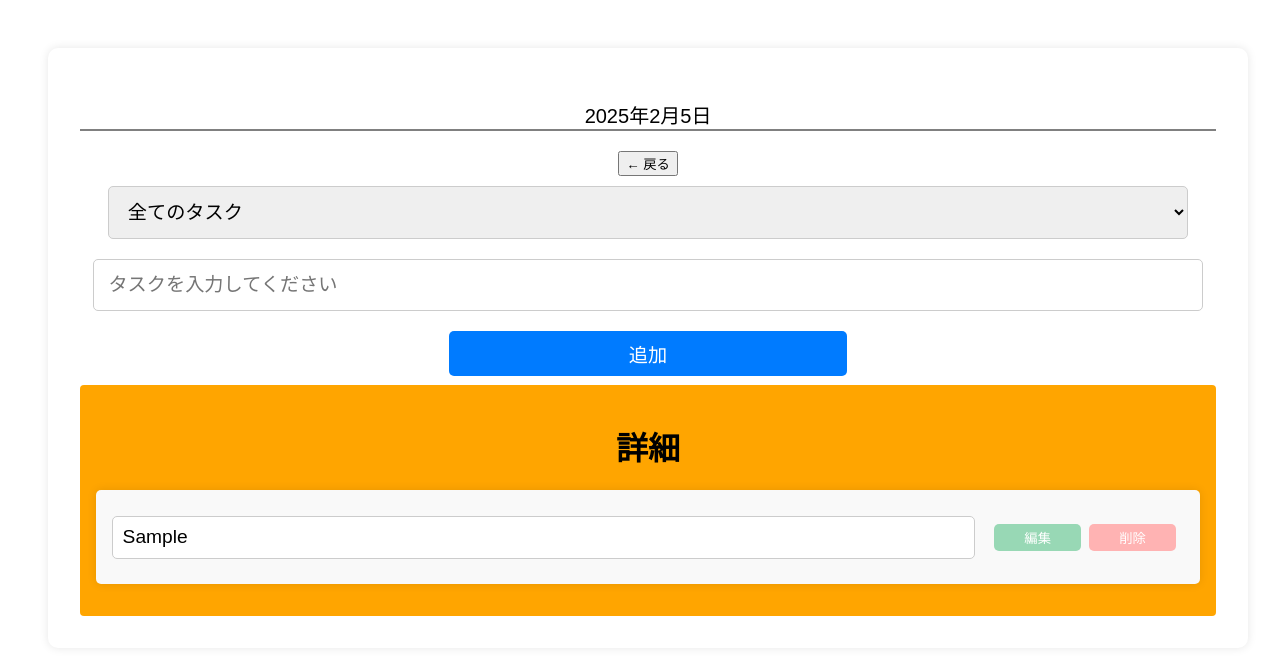
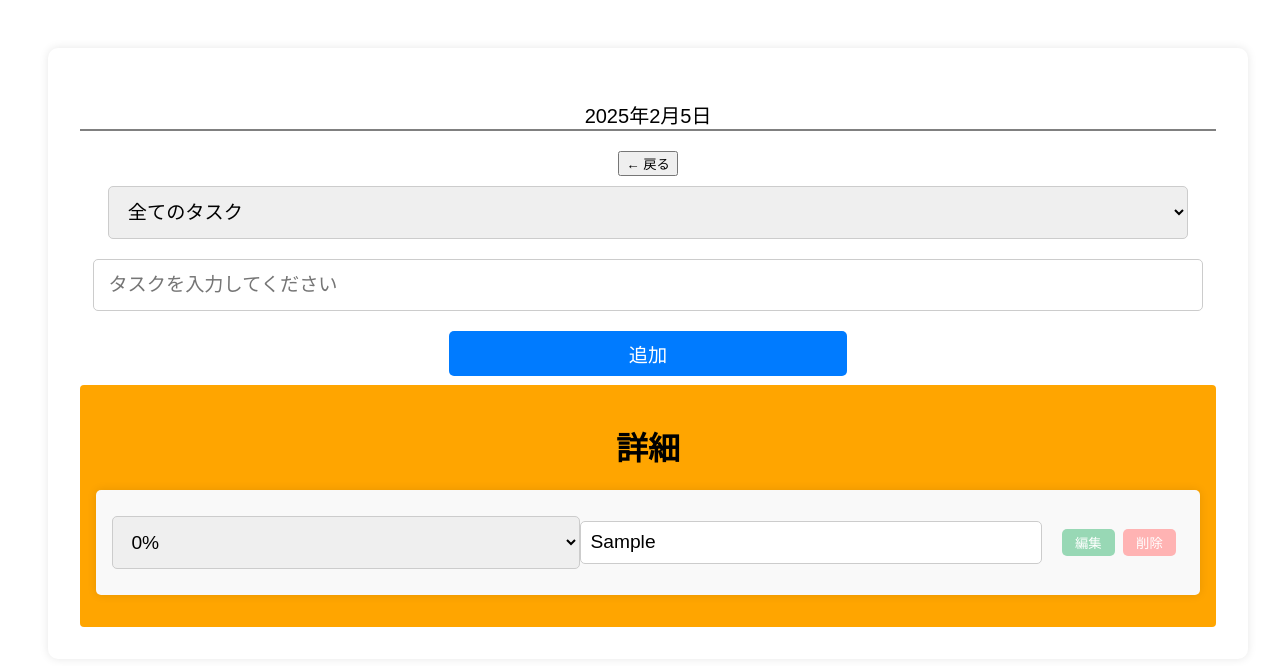
Before and after one commit to Takahiro920615/to_do_listB, a React (Vite) app in the folder vite-project/: page /todos in a window 1280 px wide. Both pictures are taken after typing "Sample" into the empty fields and a click on the button "追加". Shown: the top 666 px of the page. Built offline with nearby package versions, Linux system fonts and the light colour scheme.

Commit message:
progress.tsx作成

```diff
--- /dev/null
+++ b/vite-project/src/components/progress.tsx
@@ -0,0 +1,25 @@
+import React from 'react';
+
+ interface ProgressSelectProps {
+  value: number;
+  onChange: (value: number) => void;
+ }
+
+ const ProgressSelect: React.FC<ProgressSelectProps> = ({value, onChange}) => {
+  const progressOptions = [0,10,20,30,40,50,60,70,80,90,100];
+
+  return (
+    <select
+      value={value}
+      onChange={(e) => onChange(Number(e.target.value))}
+    >
+      {progressOptions.map((progress) => (
+        <option key={progress} value={progress}>
+          {progress}%
+        </option>
+      ))}
+    </select>
+  );
+};
+
+export default ProgressSelect;
--- a/vite-project/src/components/todos/index.tsx
+++ b/vite-project/src/components/todos/index.tsx
@@ -2,6 +2,7 @@ import React, { useState, useEffect } from 'react';
 import localforage from 'localforage';
 import { useNavigate } from 'react-router-dom';
 import DateDisplay from '../date'
+import ProgressSelect from '../progress'
 
 
 type Todo = {
@@ -9,6 +10,7 @@ type Todo = {
   readonly id: number;
   completed_flg: boolean;
   delete_flg: boolean;
+  progress: number;
 };
 
 type Filter = 'all'|'completed'|'unchecked'|'delete';
@@ -30,6 +32,7 @@ const Todos: React.FC = () => {
       id: nextId,
       completed_flg: false,
       delete_flg: false,
+      progress :0
     };
 
     // 現在のTodos配列(prevTodos)を取得して新しいタスクを頭に追加している
@@ -153,6 +156,10 @@ useEffect(()=> {
         <ul>
         {getFilteredTodos().map((todo) => (
             <li key={todo.id}>
+              <ProgressSelect
+                value={todo.progress}
+                onChange={(value) => handleTodo(todo.id, 'progress', value)}
+              />
               {/* <input
                 type="checkbox"
                 checked={todo.completed_flg}
```
